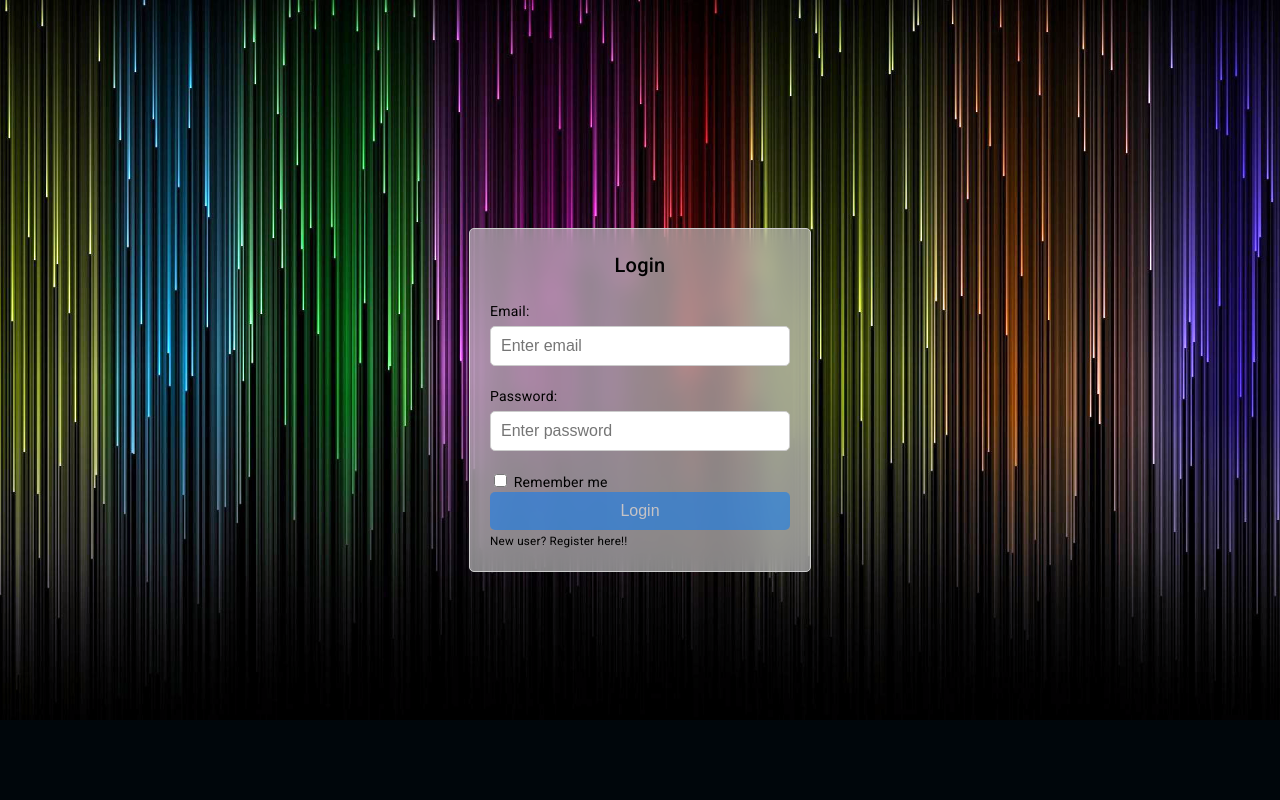
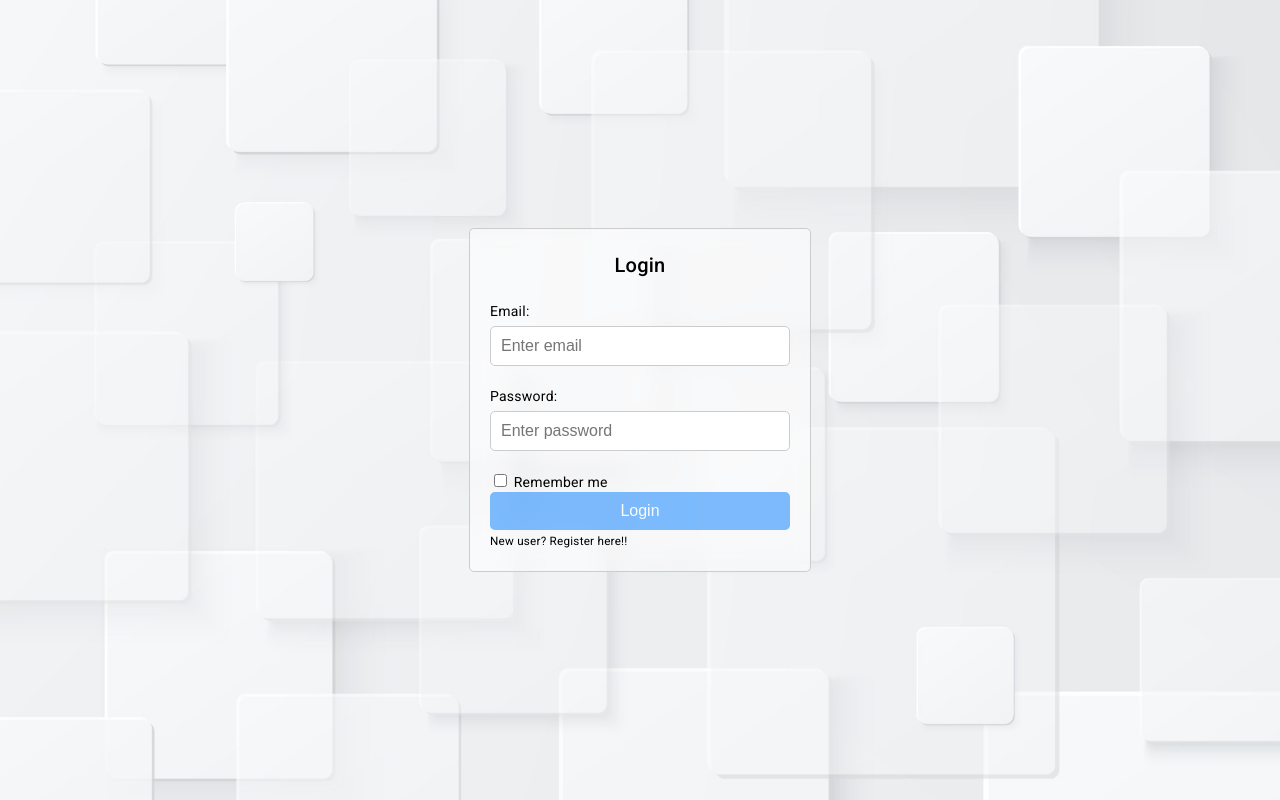
Before and after one commit to Kishan-Kumar-Zalavadia/FDB_Quiz_Management_System, an Angular app in the folder frontend/: page /login in a window 1280 px wide. Built offline with nearby package versions, Linux system fonts and the light colour scheme.

Commit message:
SCSS: New bg and black border for box style

```diff
--- a/frontend/src/styles.scss
+++ b/frontend/src/styles.scss
@@ -9,17 +9,18 @@ body {
   font-family: Roboto, "Helvetica Neue", sans-serif;
 }
 
-$bg-image: url("../../../assets/bg2.webp");
+$bg-image: url("../../../assets/bg3.jpeg");
 
-@mixin box-style-dark {
+@mixin box-style {
   border: 1px solid black;
   padding: 20px;
   border-radius: 5px;
+  margin-bottom: 20px;
   box-shadow: 0 0 10px rgba(0, 0, 0, 0.1);
   background-color: rgba(255, 255, 255, 0.5);
 }
 
-@mixin box-style {
+@mixin box-style-light {
   background-color: rgba(255, 255, 255, 0.8);
   border-radius: 10px;
   padding: 20px;
```
Also changed, not shown: frontend/src/assets/bg3.jpeg (added).
